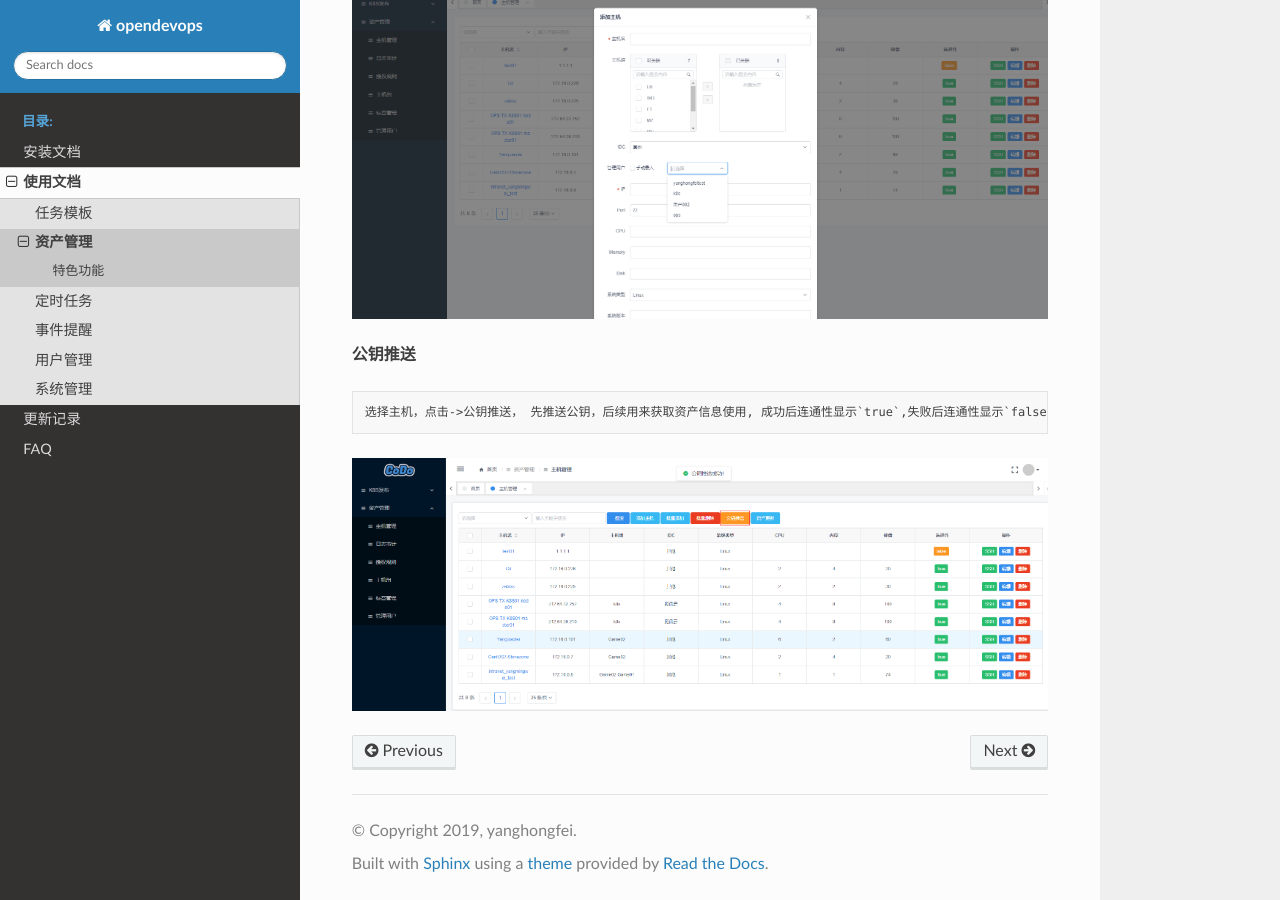
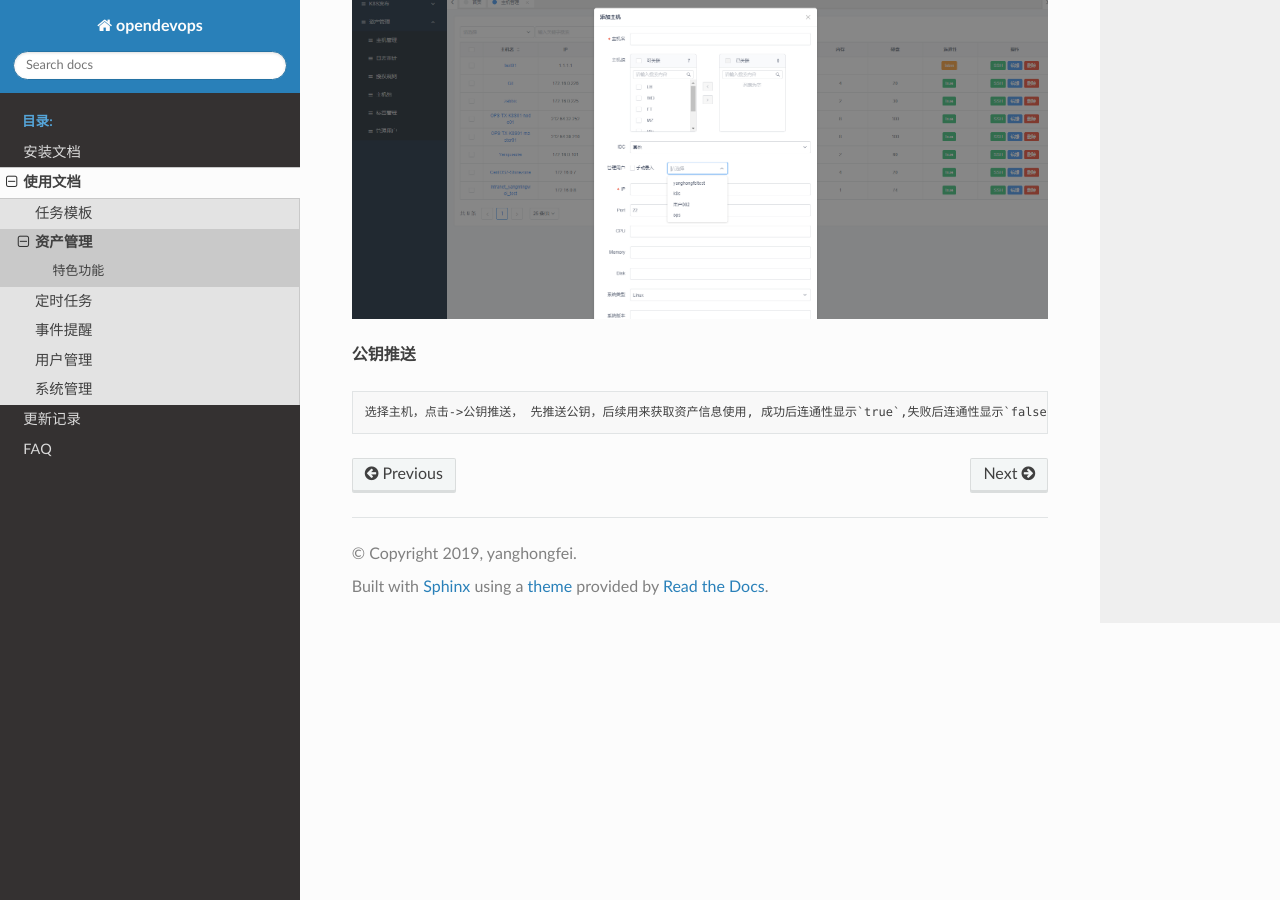
Before and after one commit to opendevops-cn/opendevops, a Sphinx documentation site: the page built from docs/source/cmdb_manager.md, in a window 1280 px wide and 900 px high, scrolled down 807 px. Built offline with Sphinx 7.4.7 and the Read the Docs theme 2.0.0, drawn with Linux system fonts in a browser that asks for light colours; pages that are not in the unit, such as notebooks, are missing from menus.

Commit message:
更新CMDB信息

````diff
--- a/docs/source/cmdb_manager.md
+++ b/docs/source/cmdb_manager.md
@@ -30,10 +30,11 @@
 
 ![](./_static/images/cmdb_add_host.png)
 
+
 **公钥推送**
 
 ```
 选择主机，点击->公钥推送， 先推送公钥，后续用来获取资产信息使用, 成功后连通性显示`true`,失败后连通性显示`false`
 ```
 
-![](./_static/images/cmdb_add_key.png)
+<!--![](./_static/images/cmdb_add_key.png)-->
````
